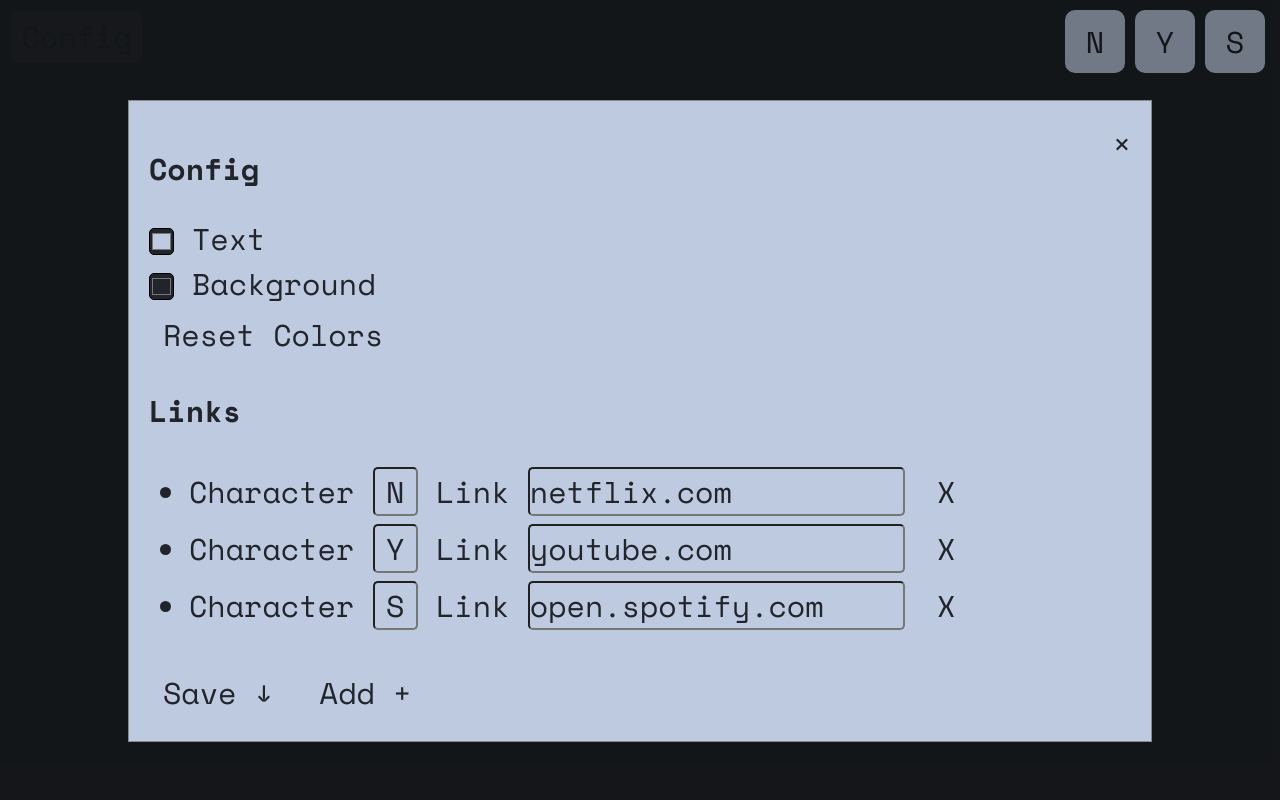
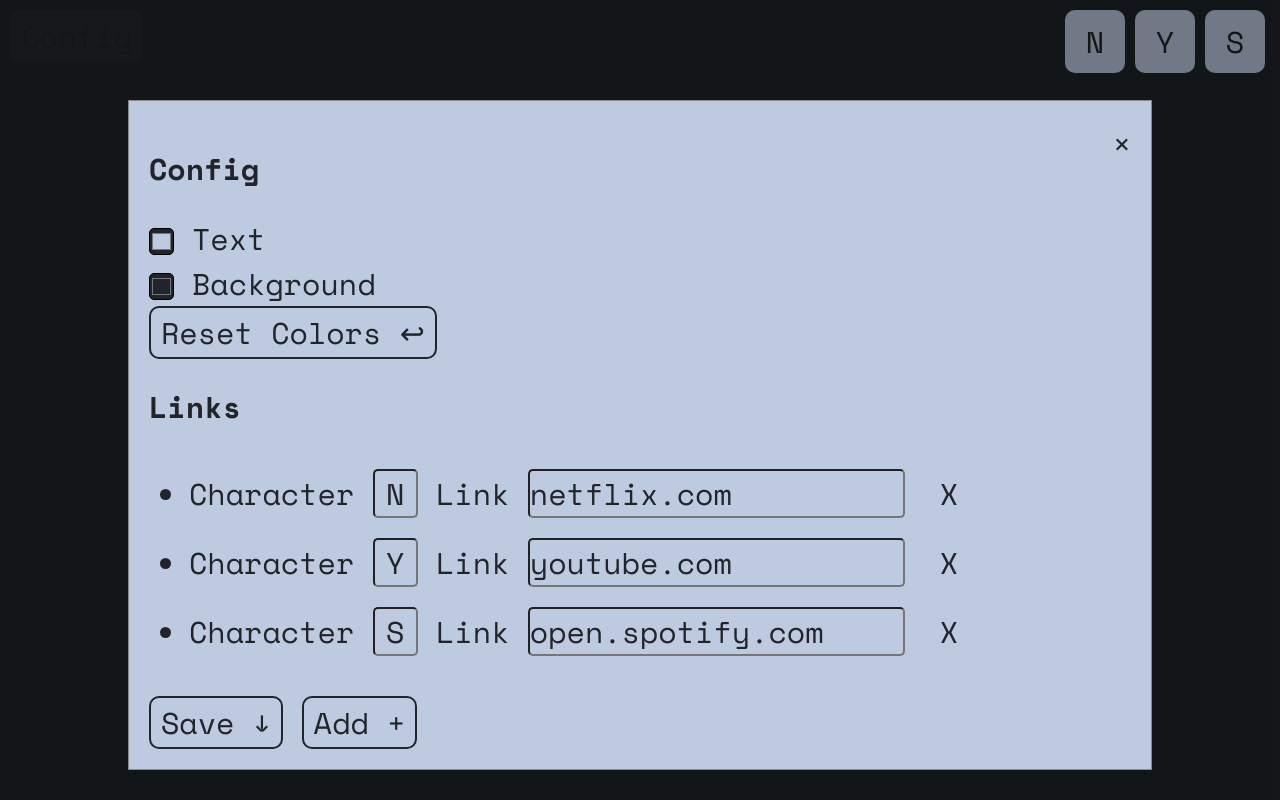
Before and after one commit to cat-loaf/minimalist-newtab, a browser extension: page index.html in a window 1280 px wide. Both pictures are taken after a click on the link "Config". Drawn offline with nearby package versions, Linux system fonts and the light colour scheme.

Commit message:
Made it easier to see buttons on cfg page

```diff
--- a/index.html
+++ b/index.html
@@ -27,7 +27,7 @@
             <div><h2 id="config-header">Config</h2></div>
             <div><input type="color" id="text-color"> Text</div>
             <div><input type="color" id="back-color"> Background</div>
-            <a id='reset-button'>Reset Colors</a>
+            <a id='reset-button'>Reset Colors ↩</a>
             <h2 id="link-header">Links</h2>
             <ul id="links">
               <!-- <li>
--- a/script.js
+++ b/script.js
@@ -167,7 +167,7 @@
         li.innerHTML = `
         <label for="name-${i}">Character</label> <input type="text" id="name-${i}" value="${rep}" class="editorRep" maxlength="2" minlength="1">
         <label for="link-${i}">Link</label> <input type="text" id="link-${i}" value="${link}" class="editorLink">
-        <a id="delete-link-${i}" data="${i}" style="display:inline-block;">X</a>`;
+        <a id="delete-link-${i}" data="${i}" style="display:inline-block;" class="link-remove">X</a>`;
         linksEditor.appendChild(li);
         i += 1;
     })
@@ -197,6 +197,7 @@
     a.onclick = function() {
         document.querySelector(`li#d${i}`).remove();
     }
+    a.classList += "link-remove";
 
     li.appendChild(a);
 
--- a/style.css
+++ b/style.css
@@ -146,10 +146,23 @@
     width:2.5%;
     border-radius:5px;
 }
-.modal a {
+div.modal a:not(.link-remove) {
     width:fit-content;
     padding: 2px 10px;
+    border: 2px solid var(--back-color);
 }
+
+div.modal a:not(.link-remove):hover {
+    box-shadow: #00000040 0px 25px 50px -12px;
+    color:var(--back-color);
+    transform: scale(1.05);
+}
+
+div.modal a.link-remove {
+    width:fit-content;
+    padding:1vh 1vw;
+}
+
 ul li input[type="text"] {
     background-color:var(--text-color);
     color:var(--back-color);
```
